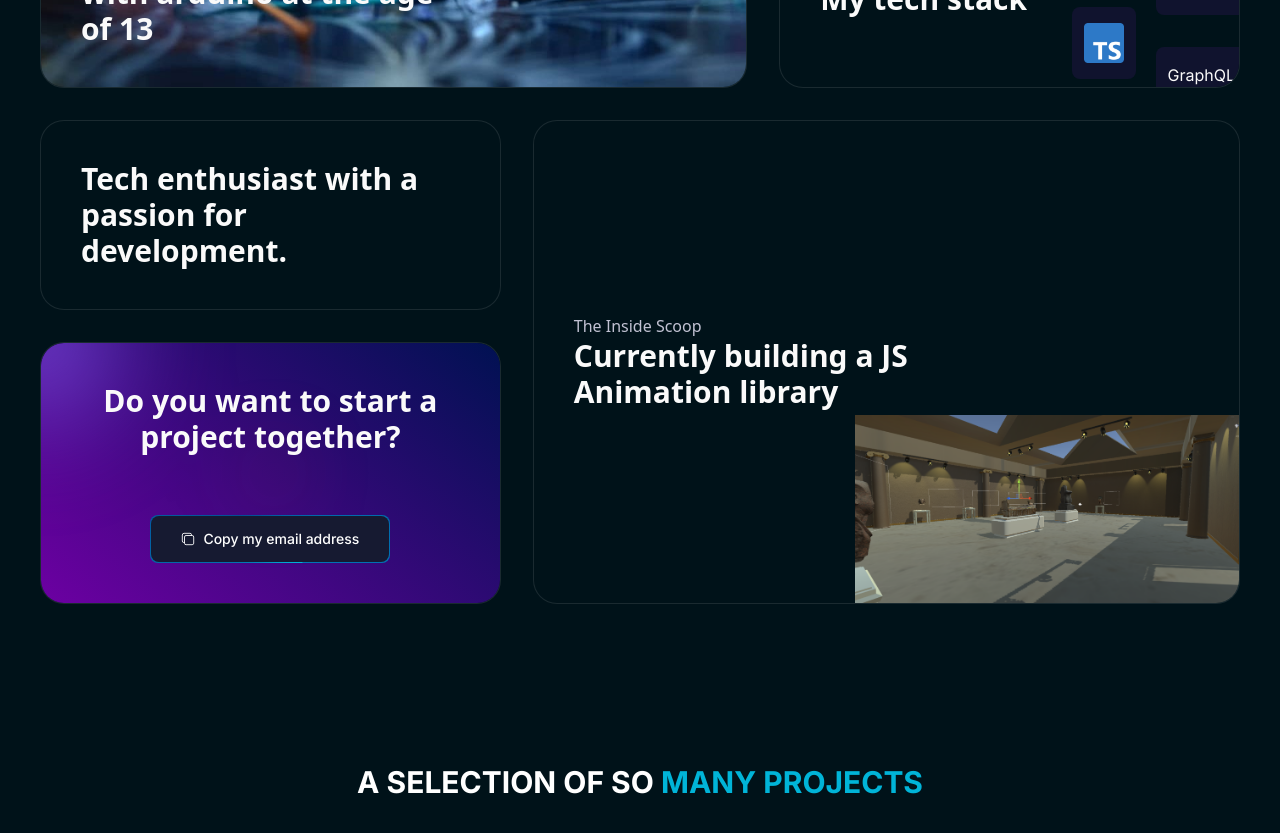
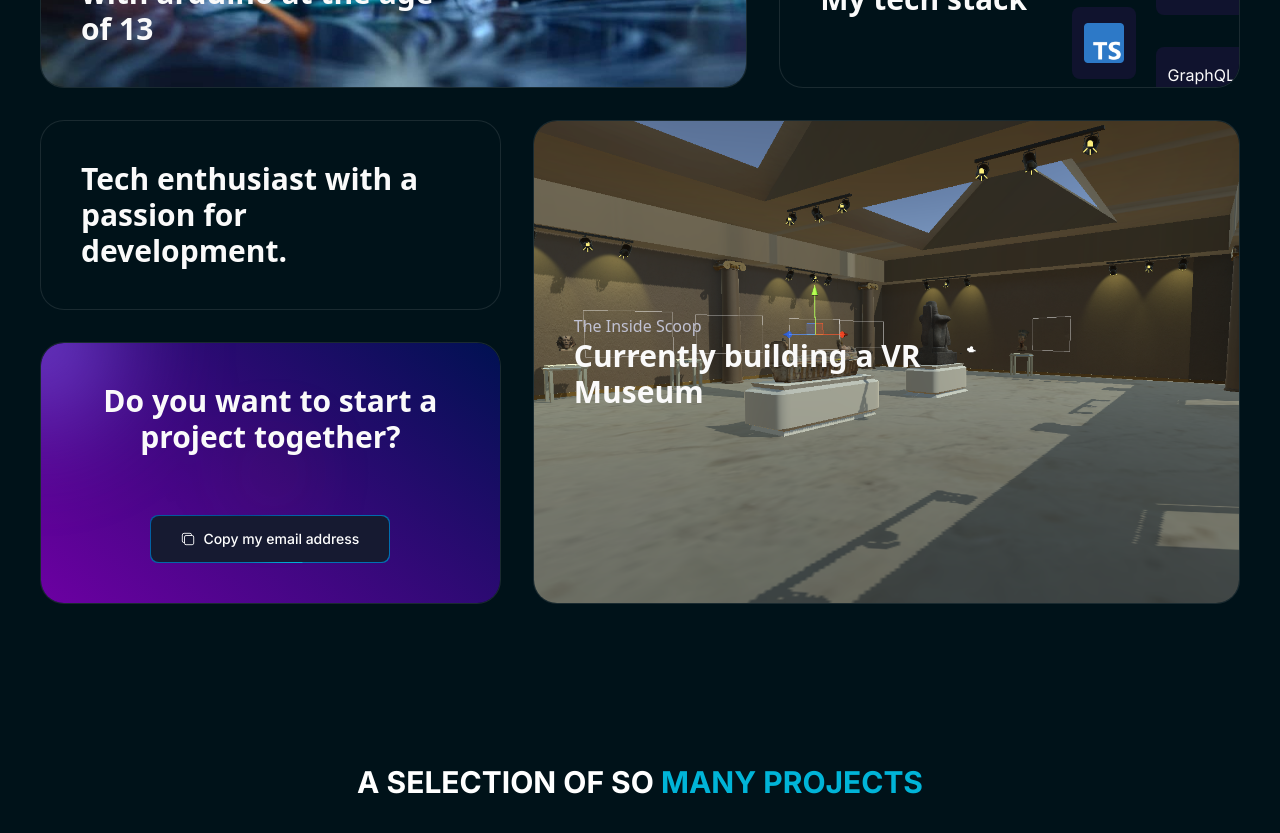
Before and after one commit to M7zain/myPortfolio, a Next.js app: page / in a window 1280 px wide. Shown: the part 1480-2313 px from the top of the page. Built offline with nearby package versions, Linux system fonts and the light colour scheme.

Commit message:
fixed bento grid photo in the inside scoop box

```diff
--- a/data/index.ts
+++ b/data/index.ts
@@ -51,10 +51,10 @@ export const gridItems = [
 
   {
     id: 5,
-    title: "Currently building a JS Animation library",
+    title: "Currently building a VR Museum",
     description: "The Inside Scoop",
     className: "md:col-span-3 md:row-span-2 col-span-6  row-span-4",
-    imgClassName: "absolute right-0 bottom-0 md:w-96 w-full object-cover  ",
+    imgClassName: " w-full h-full object-cover object-center   ",
     titleClassName: "justify-center md:justify-start lg:justify-center col-span-6  row-span-4",
     img: "/museum.png",
     spareImg: "",
```
